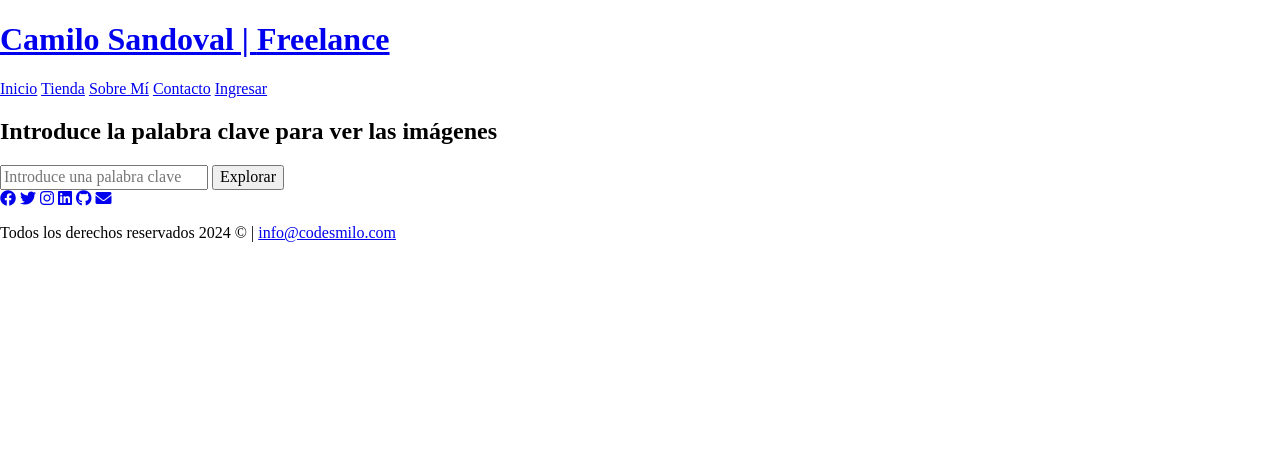
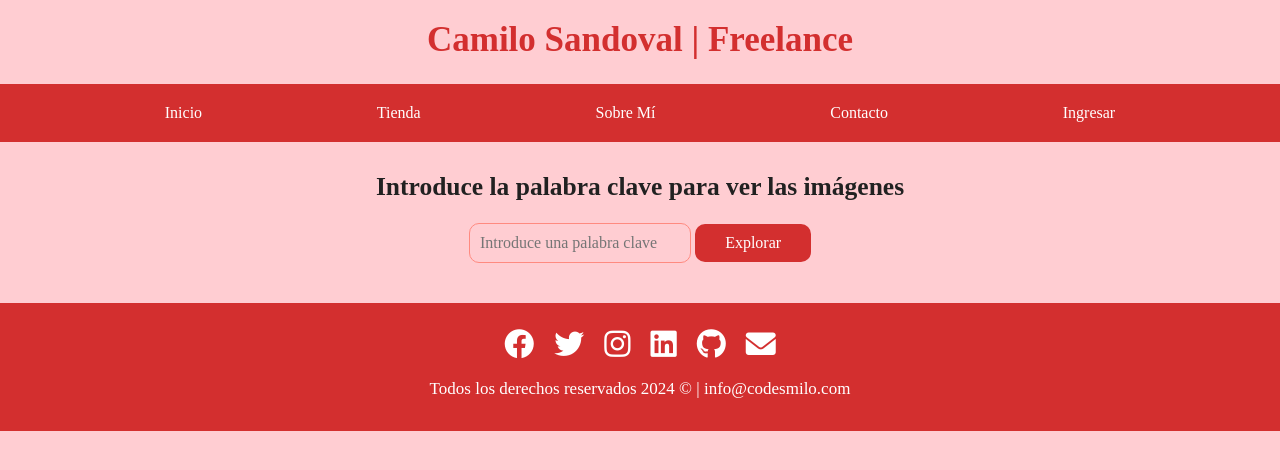
Before and after one commit to full-deev/chat, a website: page public/index.html in a window 1280 px wide. Drawn offline with nearby package versions, Linux system fonts and the light colour scheme; a web font is replaced by a local one.

Commit message:
Add files via upload

```diff
--- a/public/css/valentin.css
+++ b/public/css/valentin.css
@@ -1,3 +1,167 @@
+@import url('https://fonts.googleapis.com/css2?family=IBM+Plex+Mono:ital,wght@0,100;0,200;0,300;0,400;0,500;0,600;0,700;1,100;1,200;1,300;1,400;1,500;1,600;1,700&family=Monda:wght@400..700&display=swap');
+
+:root {
+    --blanco: #ffffff;
+    --oscuro: #212121;
+    --primario: #FF8A80;  /* Rojo claro o pastel, ahora como primario */
+    --secundario: #D32F2F; /* Rojo más oscuro e intenso, ahora como secundario */
+    --gris: #757575;
+    --rosa-claro: #FFCDD2; /* Rosa suave */
+    --dorado: #FFD700;     /* Detalles dorados para un toque de lujo */
+}
+
+/* Globales */
+html {
+    font-size: 62.5%;
+    box-sizing: border-box;
+}
+
+*, *:before, *:after {
+    box-sizing: inherit;
+}
+
+body {
+    font-size: 1.7rem;
+    font-family: 'Monda', serif;
+    background-color: var(--rosa-claro);  /* Fondo suave de rosa claro */
+    margin: 0;
+    padding: 0;
+    color: var(--oscuro);
+}
+
+/* Titulo y encabezado */
+.titulo {
+    text-align: center;
+    font-size: 3.5rem;
+    color: var(--secundario);
+    margin-top: 2rem;
+}
+
+.titulo a {
+    text-decoration: none;
+    color: var(--secundario);
+}
+
+.titulo a:hover {
+    color: var(--primario);
+}
+
+/* Navegación */
+.nav-bg {
+    background-color: var(--secundario);
+    padding: 1rem 0;
+}
+
+.navegacion-principal {
+    display: flex;
+    justify-content: space-evenly;
+}
+
+.navegacion-principal a {
+    color: var(--blanco);
+    font-size: 1.6rem;
+    padding: 1rem;
+    text-decoration: none;
+}
+
+.navegacion-principal a:hover {
+    background-color: var(--primario);
+    color: var(--blanco);
+    border-radius: 1rem;
+}
+
+/* Contenido */
+.contenido {
+    text-align: center;
+    margin: 3rem 0;
+}
+
+#palabraForm input {
+    padding: 1rem;
+    font-size: 1.6rem;
+    margin-bottom: 1rem;
+    border-radius: 1rem;
+    border: 1px solid var(--primario);
+    background-color: var(--rosa-claro);
+    color: var(--oscuro);
+}
+
+#palabraForm button {
+    padding: 1rem 3rem;
+    font-size: 1.6rem;
+    background-color: var(--secundario);
+    color: var(--blanco);
+    border: none;
+    border-radius: 1rem;
+    cursor: pointer;
+    transition: background-color 0.3s;
+}
+
+#palabraForm button:hover {
+    background-color: var(--primario);
+}
+
+/* Mensajes y resultados */
+#mensajeContenedor p {
+    font-size: 1.8rem;
+    margin-top: 1rem;
+    color: var(--secundario);
+}
+
+.imagen {
+    margin: 1rem;
+    max-width: 100%;
+    height: auto;
+    border-radius: 1rem;
+    box-shadow: 0 0 15px rgba(0, 0, 0, 0.1);
+    transition: transform 0.3s ease, opacity 0.5s ease;
+    opacity: 0;
+}
+
+.imagen:hover {
+    transform: scale(1.05);
+}
+
+.imagen.aparecer {
+    opacity: 1;
+}
+
+
+/* Footer */
+.footer {
+    text-align: center;
+    margin-top: 3rem;
+    padding: 1.5rem;
+    background-color: var(--secundario);
+    color: var(--blanco);
+}
+
+.none {
+    text-decoration: none;
+    color: var(--blanco);
+}
+
+.none:hover {
+    color: var(--primario);
+}
+/* REDES SOCIALES */
+.social-links {
+    display: flex;
+    justify-content: center;
+    gap: 2rem;
+    margin-top: 1rem;
+}
+
+.social-links a {
+    font-size: 3rem;
+    color: var(--blanco);
+    text-decoration: none;
+}
+
+.social-links a:hover {
+    color: var(--primario); /* Cambia el color al pasar el mouse */
+}
+
 .chat-popup {
     position: fixed;
     bottom: 20px;
```
